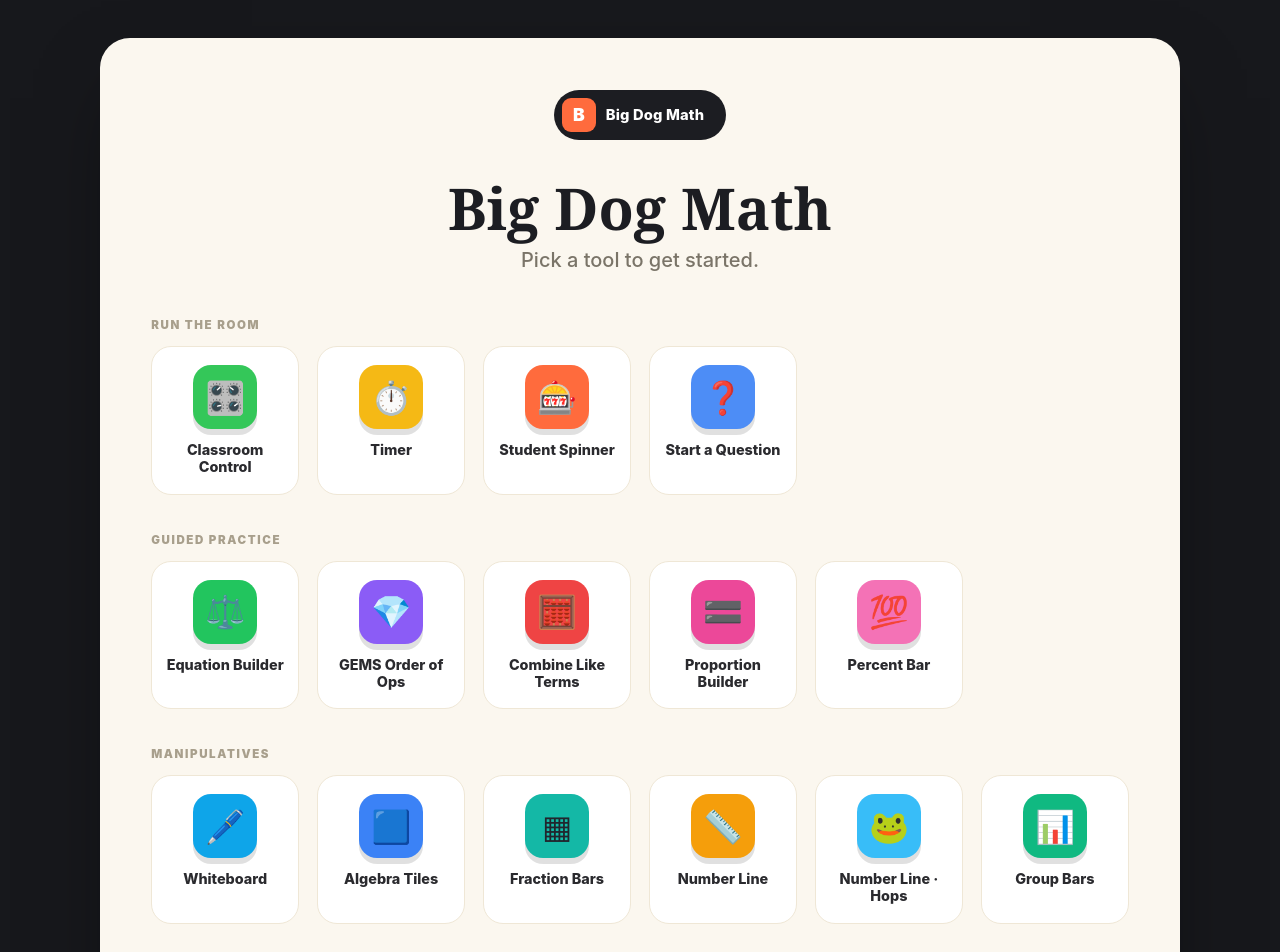
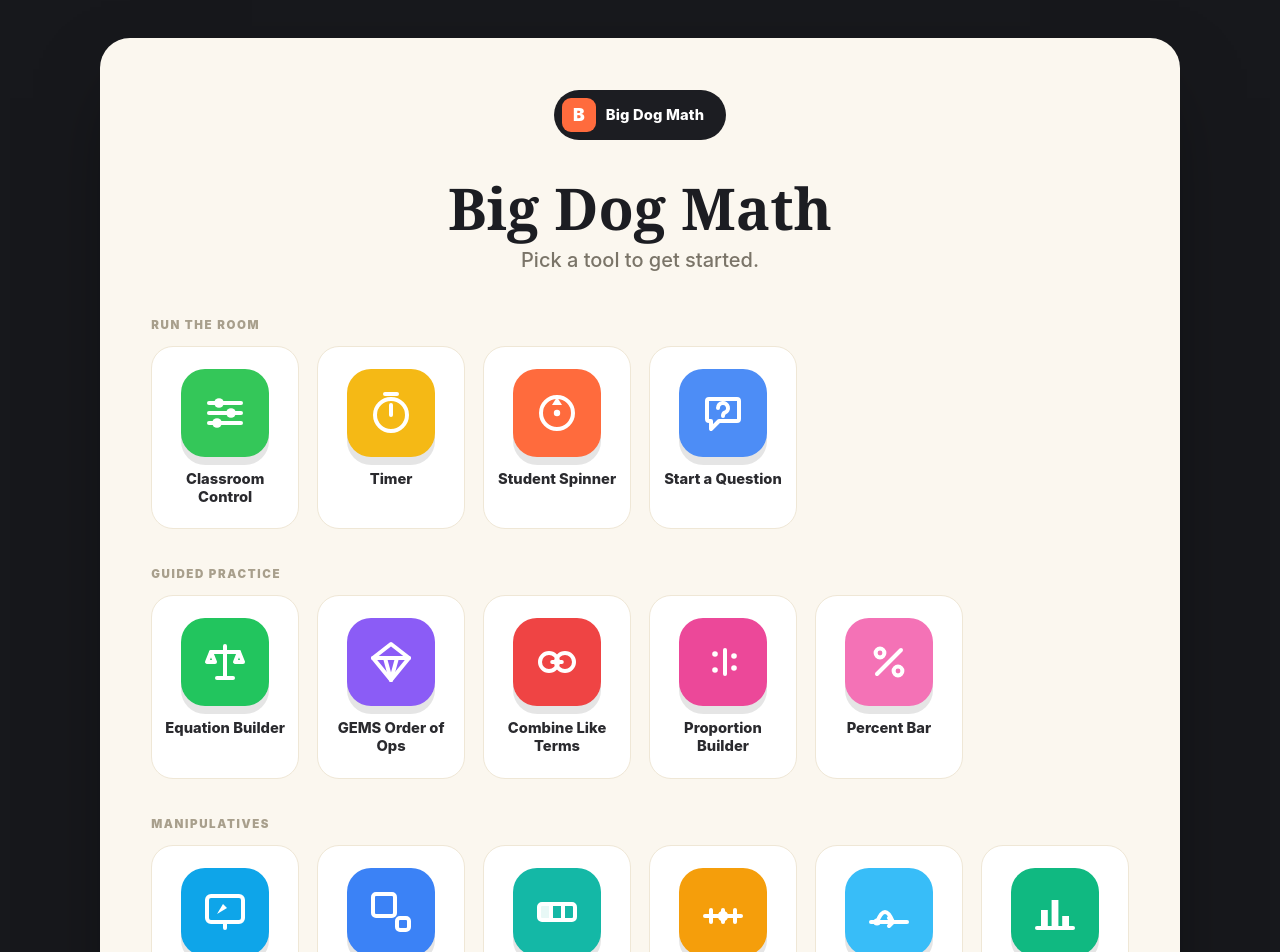
Before and after one commit to Wilsos22/Website-prototype, a Next.js app: page / in a window 1280 px wide. Shown: the top 952 px of the page. Built offline with nearby package versions, Linux system fonts and the light colour scheme.

Commit message:
Home: bigger minimal line icons on tiles

```diff
--- a/src/app/page.tsx
+++ b/src/app/page.tsx
@@ -1,50 +1,80 @@
 // Big Dog Math — home launcher. Playful cream-canvas theme with bright,
-// labeled tiles grouped by purpose. Tiles link to each tool.
+// labeled tiles using big, minimal line icons. Tiles link to each tool.
 import Link from "next/link";
 
-interface Tool { href: string; label: string; icon: string; color: string; }
+type IconKey =
+  | "control" | "timer" | "spinner" | "question"
+  | "equation" | "gems" | "combine" | "proportion" | "percent"
+  | "whiteboard" | "algebra" | "fraction" | "numberline" | "hops" | "groupbars"
+  | "today" | "lessons" | "join";
+
+interface Tool { href: string; label: string; icon: IconKey; color: string; }
 interface Section { title: string; tools: Tool[]; }
 
 const SECTIONS: Section[] = [
   {
     title: "Run the room",
     tools: [
-      { href: "/control", label: "Classroom Control", icon: "🎛️", color: "#34c759" },
-      { href: "/timer", label: "Timer", icon: "⏱️", color: "#f5b915" },
-      { href: "/spinner", label: "Student Spinner", icon: "🎰", color: "#ff6b3d" },
-      { href: "/start-question", label: "Start a Question", icon: "❓", color: "#4d8df6" },
+      { href: "/control", label: "Classroom Control", icon: "control", color: "#34c759" },
+      { href: "/timer", label: "Timer", icon: "timer", color: "#f5b915" },
+      { href: "/spinner", label: "Student Spinner", icon: "spinner", color: "#ff6b3d" },
+      { href: "/start-question", label: "Start a Question", icon: "question", color: "#4d8df6" },
     ],
   },
   {
     title: "Guided practice",
     tools: [
-      { href: "/equation-builder", label: "Equation Builder", icon: "⚖️", color: "#22c55e" },
-      { href: "/order-of-operations", label: "GEMS Order of Ops", icon: "💎", color: "#8b5cf6" },
-      { href: "/combine-like-terms", label: "Combine Like Terms", icon: "🧮", color: "#ef4444" },
-      { href: "/proportions", label: "Proportion Builder", icon: "🟰", color: "#ec4899" },
-      { href: "/percent-bar", label: "Percent Bar", icon: "💯", color: "#f472b6" },
+      { href: "/equation-builder", label: "Equation Builder", icon: "equation", color: "#22c55e" },
+      { href: "/order-of-operations", label: "GEMS Order of Ops", icon: "gems", color: "#8b5cf6" },
+      { href: "/combine-like-terms", label: "Combine Like Terms", icon: "combine", color: "#ef4444" },
+      { href: "/proportions", label: "Proportion Builder", icon: "proportion", color: "#ec4899" },
+      { href: "/percent-bar", label: "Percent Bar", icon: "percent", color: "#f472b6" },
     ],
   },
   {
     title: "Manipulatives",
     tools: [
-      { href: "/whiteboard", label: "Whiteboard", icon: "🖊️", color: "#0ea5e9" },
-      { href: "/algebra-tiles", label: "Algebra Tiles", icon: "🟦", color: "#3b82f6" },
-      { href: "/fraction-bars", label: "Fraction Bars", icon: "▦", color: "#14b8a6" },
-      { href: "/number-line", label: "Number Line", icon: "📏", color: "#f59e0b" },
-      { href: "/number-line-plus", label: "Number Line · Hops", icon: "🐸", color: "#38bdf8" },
-      { href: "/group-bars", label: "Group Bars", icon: "📊", color: "#10b981" },
+      { href: "/whiteboard", label: "Whiteboard", icon: "whiteboard", color: "#0ea5e9" },
+      { href: "/algebra-tiles", label: "Algebra Tiles", icon: "algebra", color: "#3b82f6" },
+      { href: "/fraction-bars", label: "Fraction Bars", icon: "fraction", color: "#14b8a6" },
+      { href: "/number-line", label: "Number Line", icon: "numberline", color: "#f59e0b" },
+      { href: "/number-line-plus", label: "Number Line · Hops", icon: "hops", color: "#38bdf8" },
+      { href: "/group-bars", label: "Group Bars", icon: "groupbars", color: "#10b981" },
     ],
   },
   {
     title: "For students",
     tools: [
-      { href: "/today", label: "Today's Lesson", icon: "📘", color: "#4d8df6" },
-      { href: "/lessons", label: "Past Lessons", icon: "📚", color: "#8b5cf6" },
-      { href: "/join", label: "Join Session", icon: "🙋", color: "#34c759" },
+      { href: "/today", label: "Today's Lesson", icon: "today", color: "#4d8df6" },
+      { href: "/lessons", label: "Past Lessons", icon: "lessons", color: "#8b5cf6" },
+      { href: "/join", label: "Join Session", icon: "join", color: "#34c759" },
     ],
   },
 ];
+
+function Icon({ name }: { name: IconKey }) {
+  const p = { fill: "none", stroke: "currentColor", strokeWidth: 2, strokeLinecap: "round" as const, strokeLinejoin: "round" as const };
+  switch (name) {
+    case "control": return <svg viewBox="0 0 24 24" {...p}><line x1="4" y1="7" x2="20" y2="7" /><line x1="4" y1="12" x2="20" y2="12" /><line x1="4" y1="17" x2="20" y2="17" /><circle cx="9" cy="7" r="2.4" fill="currentColor" stroke="none" /><circle cx="15" cy="12" r="2.4" fill="currentColor" stroke="none" /><circle cx="8" cy="17" r="2.4" fill="currentColor" stroke="none" /></svg>;
+    case "timer": return <svg viewBox="0 0 24 24" {...p}><circle cx="12" cy="13" r="8" /><path d="M12 13 V8" /><line x1="9" y1="2.5" x2="15" y2="2.5" /></svg>;
+    case "spinner": return <svg viewBox="0 0 24 24" {...p}><circle cx="12" cy="12" r="8" /><path d="M12 4 l2.5 4 h-5 Z" fill="currentColor" stroke="none" /><circle cx="12" cy="12" r="1.6" fill="currentColor" stroke="none" /></svg>;
+    case "question": return <svg viewBox="0 0 24 24" {...p}><path d="M5 5 h14 a1 1 0 0 1 1 1 v9 a1 1 0 0 1 -1 1 H10 l-4 4 v-4 H5 a1 1 0 0 1 -1 -1 V6 a1 1 0 0 1 1 -1 Z" /><path d="M9.5 9.5 a2.5 2.5 0 1 1 3.4 2.3 c-0.8 0.4 -0.9 0.9 -0.9 1.7" /><circle cx="12" cy="15.6" r="0.6" fill="currentColor" stroke="none" /></svg>;
+    case "equation": return <svg viewBox="0 0 24 24" {...p}><line x1="12" y1="4" x2="12" y2="20" /><line x1="5" y1="7" x2="19" y2="7" /><path d="M5 7 L3 12 h4 Z" /><path d="M19 7 L17 12 h4 Z" /><line x1="8" y1="20" x2="16" y2="20" /></svg>;
+    case "gems": return <svg viewBox="0 0 24 24" {...p}><path d="M12 3 L21 10 L12 21 L3 10 Z" /><path d="M3 10 H21" /><path d="M9 10 L12 21" /><path d="M15 10 L12 21" /></svg>;
+    case "combine": return <svg viewBox="0 0 24 24" {...p}><circle cx="8" cy="12" r="4.5" /><circle cx="16" cy="12" r="4.5" /><line x1="12" y1="9.5" x2="12" y2="14.5" /><line x1="9.6" y1="12" x2="14.4" y2="12" /></svg>;
+    case "proportion": return <svg viewBox="0 0 24 24" {...p}><circle cx="8" cy="8" r="1.4" fill="currentColor" stroke="none" /><circle cx="8" cy="16" r="1.4" fill="currentColor" stroke="none" /><line x1="13" y1="6" x2="13" y2="18" /><circle cx="17.5" cy="9" r="1.4" fill="currentColor" stroke="none" /><circle cx="17.5" cy="15" r="1.4" fill="currentColor" stroke="none" /></svg>;
+    case "percent": return <svg viewBox="0 0 24 24" {...p}><line x1="6" y1="18" x2="18" y2="6" /><circle cx="7.5" cy="7.5" r="2.2" /><circle cx="16.5" cy="16.5" r="2.2" /></svg>;
+    case "whiteboard": return <svg viewBox="0 0 24 24" {...p}><rect x="3" y="4" width="18" height="13" rx="2" /><line x1="12" y1="20" x2="12" y2="17" /><path d="M8 13 l3 -5 l2 2 Z" fill="currentColor" stroke="none" /></svg>;
+    case "algebra": return <svg viewBox="0 0 24 24" {...p}><rect x="3" y="3" width="11" height="11" rx="1.5" /><rect x="15" y="15" width="6" height="6" rx="1.5" /></svg>;
+    case "fraction": return <svg viewBox="0 0 24 24" {...p}><rect x="3" y="8" width="18" height="8" rx="1.5" /><line x1="9" y1="8" x2="9" y2="16" /><line x1="15" y1="8" x2="15" y2="16" /><rect x="3" y="8" width="6" height="8" fill="currentColor" stroke="none" opacity="0.9" /></svg>;
+    case "numberline": return <svg viewBox="0 0 24 24" {...p}><line x1="3" y1="14" x2="21" y2="14" /><line x1="6" y1="11" x2="6" y2="17" /><line x1="12" y1="11" x2="12" y2="17" /><line x1="18" y1="11" x2="18" y2="17" /><circle cx="12" cy="14" r="2.6" fill="currentColor" stroke="none" /></svg>;
+    case "hops": return <svg viewBox="0 0 24 24" {...p}><line x1="3" y1="17" x2="21" y2="17" /><path d="M6 17 q4 -10 8 0" /><circle cx="6" cy="17" r="1.8" fill="currentColor" stroke="none" /><path d="M14 17 l-2 -2 m2 2 l-2 2" /></svg>;
+    case "groupbars": return <svg viewBox="0 0 24 24" {...p}><line x1="3" y1="20" x2="21" y2="20" /><rect x="5" y="11" width="3.4" height="9" fill="currentColor" stroke="none" /><rect x="10.3" y="6" width="3.4" height="14" fill="currentColor" stroke="none" /><rect x="15.6" y="14" width="3.4" height="6" fill="currentColor" stroke="none" /></svg>;
+    case "today": return <svg viewBox="0 0 24 24" {...p}><path d="M6 3 h9 l4 4 v14 H6 Z" /><path d="M15 3 v4 h4" /><line x1="9" y1="13" x2="16" y2="13" /><line x1="9" y1="17" x2="16" y2="17" /></svg>;
+    case "lessons": return <svg viewBox="0 0 24 24" {...p}><rect x="6" y="6" width="14" height="14" rx="2" /><path d="M4 16 V5 a1 1 0 0 1 1 -1 h11" /></svg>;
+    case "join": return <svg viewBox="0 0 24 24" {...p}><circle cx="11" cy="9" r="3.2" /><path d="M5 19 a6 6 0 0 1 12 0" /><line x1="19" y1="7" x2="19" y2="12" /><line x1="16.5" y1="9.5" x2="21.5" y2="9.5" /></svg>;
+  }
+}
 
 export default function HomePage() {
   return (
@@ -53,7 +83,7 @@ export default function HomePage() {
         .hp-page { min-height:100vh; background:#17181c; padding:clamp(14px,3vw,40px); font-family:Inter,ui-sans-serif,system-ui,sans-serif; box-sizing:border-box; }
         .hp-panel { max-width:1080px; margin:0 auto; background:#fbf7ef; border-radius:30px; padding:clamp(24px,4vw,52px); box-shadow:0 30px 80px -30px rgba(0,0,0,0.6); }
         .hp-brandrow { display:flex; justify-content:center; margin-bottom:clamp(20px,4vw,38px); }
-        .hp-pill { display:inline-flex; align-items:center; gap:10px; background:#1c1d22; color:#fff; border-radius:999px; padding:8px 8px 8px 8px; }
+        .hp-pill { display:inline-flex; align-items:center; gap:10px; background:#1c1d22; color:#fff; border-radius:999px; padding:8px; }
         .hp-logo { width:34px; height:34px; border-radius:9px; background:#ff6b3d; display:grid; place-items:center; font-weight:900; color:#fff; font-size:1.1rem; }
         .hp-pill-name { font-weight:800; font-size:0.92rem; letter-spacing:0.01em; padding-right:14px; }
         .hp-hero { text-align:center; margin-bottom:clamp(26px,5vw,46px); }
@@ -62,12 +92,13 @@ export default function HomePage() {
 
         .hp-section { margin-bottom:clamp(22px,4vw,38px); }
         .hp-section-title { font-size:0.72rem; font-weight:900; letter-spacing:0.14em; text-transform:uppercase; color:#a89f8c; margin:0 0 14px; }
-        .hp-grid { display:grid; grid-template-columns:repeat(auto-fill,minmax(132px,1fr)); gap:clamp(12px,2vw,18px); }
+        .hp-grid { display:grid; grid-template-columns:repeat(auto-fill,minmax(140px,1fr)); gap:clamp(12px,2vw,18px); }
 
-        .hp-tile { display:flex; flex-direction:column; align-items:center; gap:12px; text-decoration:none; padding:18px 10px; border-radius:20px; background:#fff; border:1px solid #efe7d6; transition:transform 140ms ease, box-shadow 140ms ease, border-color 140ms ease; }
-        .hp-tile:hover { transform:translateY(-4px); box-shadow:0 14px 28px -14px rgba(0,0,0,0.35); border-color:#e2d8c2; }
-        .hp-icon { width:64px; height:64px; border-radius:18px; display:grid; place-items:center; font-size:2rem; box-shadow:0 6px 0 0 rgba(0,0,0,0.12); }
-        .hp-label { font-size:0.9rem; font-weight:800; color:#2a2a2e; text-align:center; line-height:1.2; }
+        .hp-tile { display:flex; flex-direction:column; align-items:center; gap:14px; text-decoration:none; padding:22px 10px; border-radius:22px; background:#fff; border:1px solid #efe7d6; transition:transform 140ms ease, box-shadow 140ms ease, border-color 140ms ease; }
+        .hp-tile:hover { transform:translateY(-4px); box-shadow:0 16px 30px -14px rgba(0,0,0,0.35); border-color:#e2d8c2; }
+        .hp-icon { width:88px; height:88px; border-radius:24px; display:grid; place-items:center; color:#fff; box-shadow:0 8px 0 0 rgba(0,0,0,0.10); }
+        .hp-icon svg { width:48px; height:48px; }
+        .hp-label { font-size:0.92rem; font-weight:800; color:#2a2a2e; text-align:center; line-height:1.2; }
 
         .hp-foot { text-align:center; margin-top:8px; color:#b3aa97; font-size:0.8rem; font-weight:600; }
       `}</style>
@@ -91,7 +122,7 @@ export default function HomePage() {
             <div className="hp-grid">
               {sec.tools.map((t) => (
                 <Link className="hp-tile" href={t.href} key={t.href}>
-                  <span className="hp-icon" style={{ background: t.color }}>{t.icon}</span>
+                  <span className="hp-icon" style={{ background: t.color }}><Icon name={t.icon} /></span>
                   <span className="hp-label">{t.label}</span>
                 </Link>
               ))}
```
